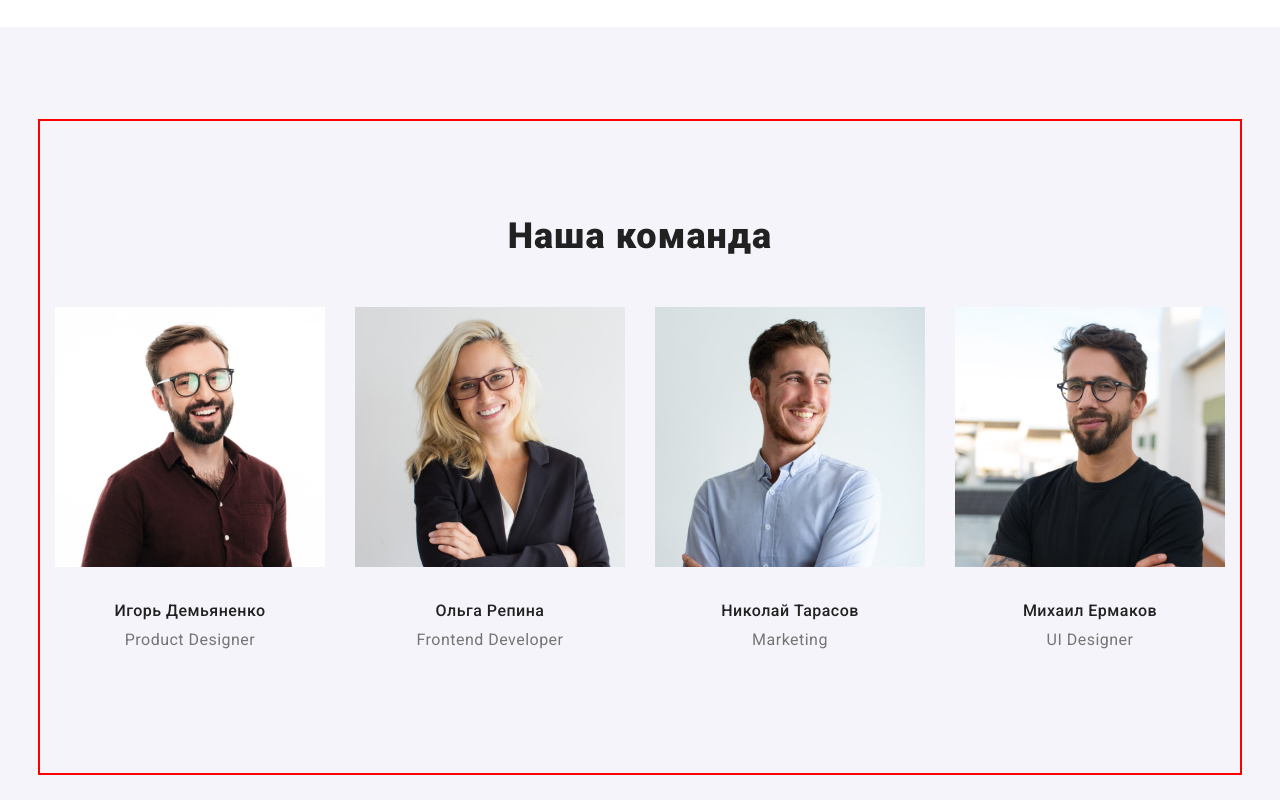
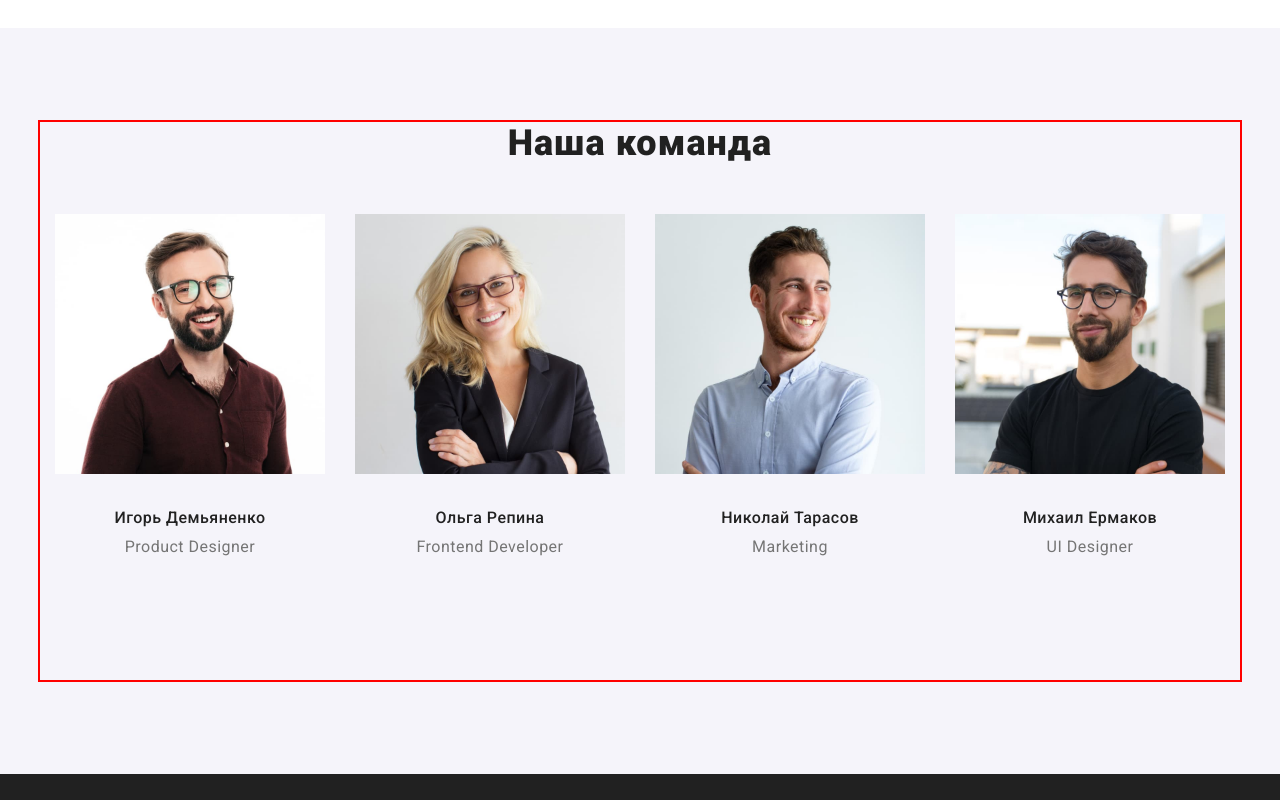
Before and after one commit to ElenaRibak/goit-markup-hw-03, a plain HTML site: page index.html in a window 1280 px wide. Shown: the part 1740-2540 px from the top of the page. Drawn offline with nearby package versions, Linux system fonts and the light colour scheme.

Commit message:
use margin border

```diff
--- a/css/styles.css
+++ b/css/styles.css
@@ -98,6 +98,7 @@ address {
   background: #ffffff;
   padding-top: 24px;
   padding-bottom: 25px;
+  border-bottom: 1px solid #ececec;
 }
 
 .header-container {
@@ -195,7 +196,7 @@ address {
   letter-spacing: 0.03em;
   text-transform: uppercase;
   color: var(--header-color);
-  padding-bottom: 10px;
+  margin-bottom: 10px;
   margin-top: 94px;
 }
 
@@ -261,7 +262,6 @@ address {
   text-align: center;
   letter-spacing: 0.03em;
   color: var(--header-color);
-  padding-top: 94px;
   padding-bottom: 50px;
 }
 
@@ -272,7 +272,6 @@ address {
 .aside-list {
   width: 270px;
   margin-right: 30px;
-  margin-bottom: 94px;
 }
 
 .aside-after-title {
@@ -283,8 +282,8 @@ address {
   letter-spacing: 0.03em;
   color: var(--header-color);
 
-  padding-top: 30px;
-  padding-bottom: 10px;
+  margin-top: 30px;
+  margin-bottom: 10px;
 }
 
 .aside-pre-title {
@@ -429,6 +428,7 @@ address {
   width: 380;
   margin-right: 30px;
   margin-bottom: 30px;
+  border: 1px solid #eeeeee;
 }
 
 .box-item:nth-child(3n) {
```
